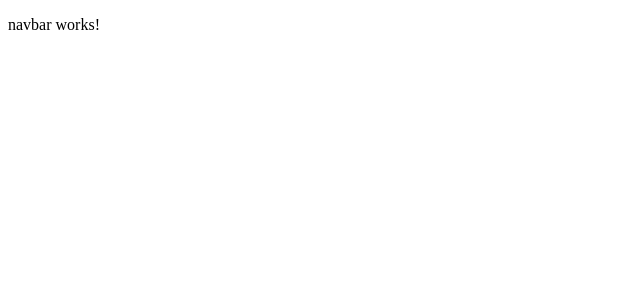
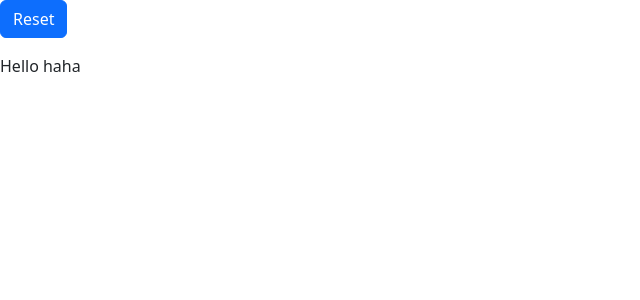
Before and after one commit to kowais915/landing_page_angular, an Angular app: page / in a window 1280 px wide. Shown: the top 300 px of the page, without its empty margins (0-640 px from the left). Built offline with nearby package versions, Linux system fonts and the light colour scheme.

Commit message:
:heavy_plus_sign: added ng bootstrap

```diff
--- a/angular.json
+++ b/angular.json
@@ -25,6 +25,7 @@
               "src/assets"
             ],
             "styles": [
+              "node_modules/bootstrap/dist/css/bootstrap.min.css",
               "src/styles.css"
             ],
             "scripts": []
--- a/package.json
+++ b/package.json
@@ -18,6 +18,8 @@
     "@angular/platform-browser": "^15.2.0",
     "@angular/platform-browser-dynamic": "^15.2.0",
     "@angular/router": "^15.2.0",
+    "@ng-bootstrap/ng-bootstrap": "^14.1.0",
+    "@popperjs/core": "^2.11.6",
     "bootstrap": "^5.2.3",
     "bootstrap-icons": "^1.10.4",
     "rxjs": "~7.8.0",
@@ -28,6 +30,7 @@
     "@angular-devkit/build-angular": "^15.2.5",
     "@angular/cli": "~15.2.5",
     "@angular/compiler-cli": "^15.2.0",
+    "@angular/localize": "^15.2.0",
     "@types/jasmine": "~4.3.0",
     "jasmine-core": "~4.5.0",
     "karma": "~6.4.0",
--- a/src/app/app.component.css
+++ b/src/app/app.component.css
@@ -0,0 +1,5 @@
+*{
+    margin: 0;
+    padding: 0;
+    box-sizing: border-box;
+}
--- a/src/app/app.component.html
+++ b/src/app/app.component.html
@@ -1 +1,2 @@
 <app-navbar></app-navbar>
+<p>Hello haha</p>
--- a/src/app/app.module.ts
+++ b/src/app/app.module.ts
@@ -3,6 +3,8 @@ import { BrowserModule } from '@angular/platform-browser';
 
 import { AppComponent } from './app.component';
 import { NavbarComponent } from './components/navbar/navbar.component';
+import { NgbModule } from '@ng-bootstrap/ng-bootstrap';
+
 
 @NgModule({
   declarations: [
@@ -10,7 +12,8 @@ import { NavbarComponent } from './components/navbar/navbar.component';
     NavbarComponent
   ],
   imports: [
-    BrowserModule
+    BrowserModule,
+    NgbModule
   ],
   providers: [],
   bootstrap: [AppComponent]
--- a/src/app/components/navbar/navbar.component.css
+++ b/src/app/components/navbar/navbar.component.css
@@ -0,0 +1,7 @@
+.app-navbar{
+    background-color: #3f51b5;
+    color: #fff;
+    padding: 10px;
+    font-size: 20px;
+    font-weight: bold;
+}
--- a/src/app/components/navbar/navbar.component.html
+++ b/src/app/components/navbar/navbar.component.html
@@ -1 +1,6 @@
-<p>navbar works!</p>
+<p *ngFor="let alert of alerts">
+	<ngb-alert [type]="alert.type" (closed)="close(alert)">{{ alert.message }}</ngb-alert>
+</p>
+<p>
+	<button type="button" class="btn btn-primary" (click)="reset()">Reset</button>
+</p>
--- a/src/main.ts
+++ b/src/main.ts
@@ -1,3 +1,5 @@
+/// <reference types="@angular/localize" />
+
 import { platformBrowserDynamic } from '@angular/platform-browser-dynamic';
 
 import { AppModule } from './app/app.module';
--- a/tsconfig.app.json
+++ b/tsconfig.app.json
@@ -3,7 +3,9 @@
   "extends": "./tsconfig.json",
   "compilerOptions": {
     "outDir": "./out-tsc/app",
-    "types": []
+    "types": [
+      "@angular/localize"
+    ]
   },
   "files": [
     "src/main.ts"
```
Also changed, not shown: 2 other files (tests, documents, lock files or other folders).
